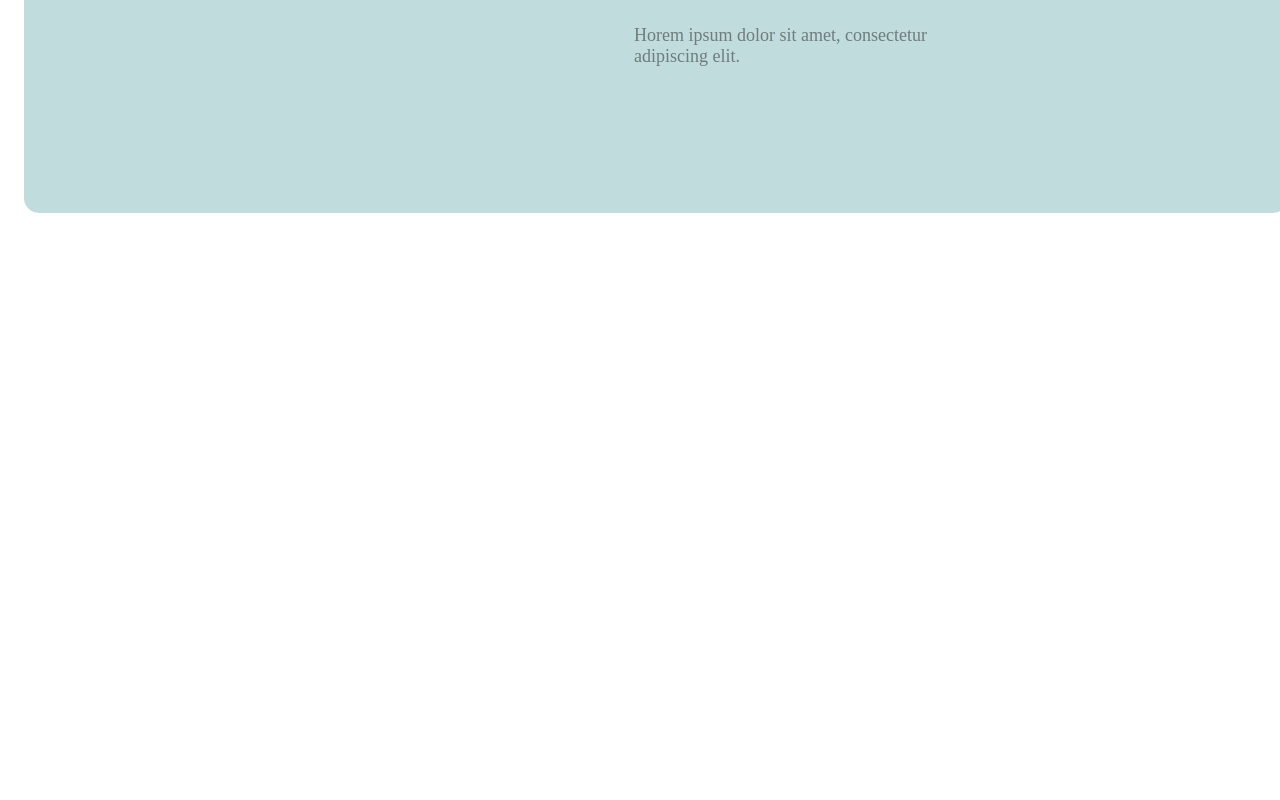
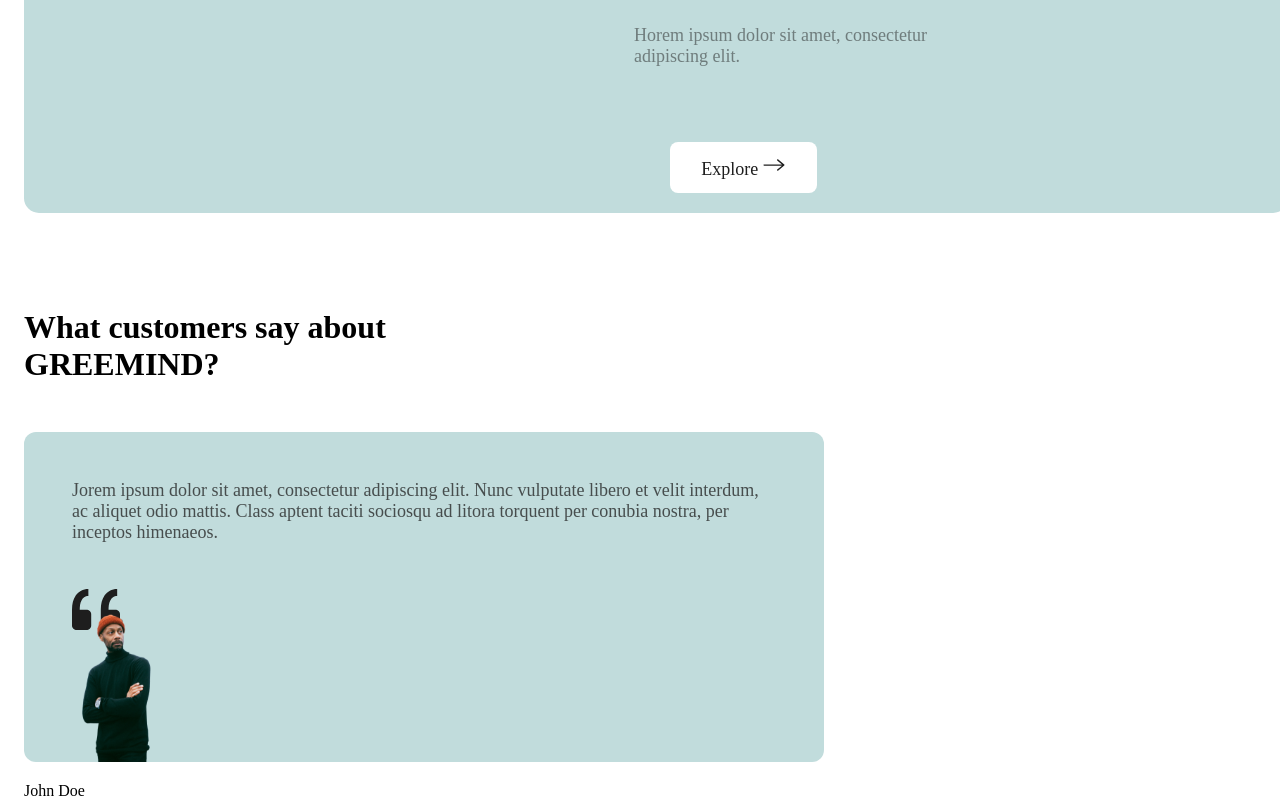
Before and after one commit to mahmudovb10/Green-Mind, a React (Vite) app: page / in a window 1280 px wide. Shown: the part 2827-3627 px from the top of the page. Before the commit the page ends 3048 px from the top, so only its background shows below. Built offline with nearby package versions, Linux system fonts and the light colour scheme; a web font is replaced by a local one.

Commit message:
Added footer in comments

```diff
--- a/src/App.jsx
+++ b/src/App.jsx
@@ -184,8 +184,32 @@ function App() {
             alt=""
           />
           <p className="flow__title artf__prev__title">Artificial Plants</p>
+          <button className="article__btn">
+            <span className="article__btn__text">Explore</span>{" "}
+            <img className="btn__arrow" src="/images/btnArrow.svg" alt="" />{" "}
+          </button>
         </div>
       </article>
+      <footer className="footer">
+        <div className="footer__comments">
+          <h2 className="footer__title">What customers say about GREEMIND?</h2>
+          <div className="comment john__male">
+            <p className="john__male__comm">
+              Jorem ipsum dolor sit amet, consectetur adipiscing elit. Nunc
+              vulputate libero et velit interdum, ac aliquet odio mattis. Class
+              aptent taciti sociosqu ad litora torquent per conubia nostra, per
+              inceptos himenaeos.
+            </p>
+            <img
+              className="people__vector"
+              src="/images/peopleVector.svg"
+              alt=""
+            />
+            <img className="john__img" src="/images/johnMale.svg" alt="" />
+            <p className="name john__male__name">John Doe</p>
+          </div>
+        </div>
+      </footer>
     </div>
   );
 }
--- a/src/index.css
+++ b/src/index.css
@@ -530,3 +530,68 @@ main {
   margin-left: 1097px;
   margin-top: -12.5rem;
 }
+
+.article__btn {
+  width: 147px;
+  height: 51px;
+  border-radius: 8px;
+  background-color: var(--primary-background);
+  border: none;
+  margin-top: 200px;
+  margin-left: 646px;
+}
+
+.article__btn__text {
+  width: 65px;
+  height: 27px;
+  font-family: "Poppins";
+  font-weight: 500;
+  font-size: 18px;
+  color: var(--primary-black);
+}
+
+.btn__arrow {
+  padding: 0 0 0 0;
+}
+
+.footer__title {
+  width: 457px;
+  height: 96px;
+  font-family: "Poppins";
+  font-size: 32px;
+  color: var(--average-black);
+  margin-top: 96px;
+}
+
+.comment {
+  width: 800px;
+  height: 330px;
+  border-radius: 12px;
+  background-color: var(--primary-rgb);
+}
+
+.john__male {
+}
+
+.john__male__comm {
+  width: 704px;
+  height: 81px;
+  font-family: "Poppins";
+  font-weight: 500;
+  font-size: 18px;
+  color: var(--three-black);
+  padding-top: 48px;
+  padding-left: 48px;
+}
+
+.people__vector {
+  padding-top: 10px;
+  padding-left: 48px;
+  z-index: -9;
+}
+
+.john__img {
+  margin-top: -76px;
+  padding-left: 21px;
+  padding-right: 620px;
+}
```
